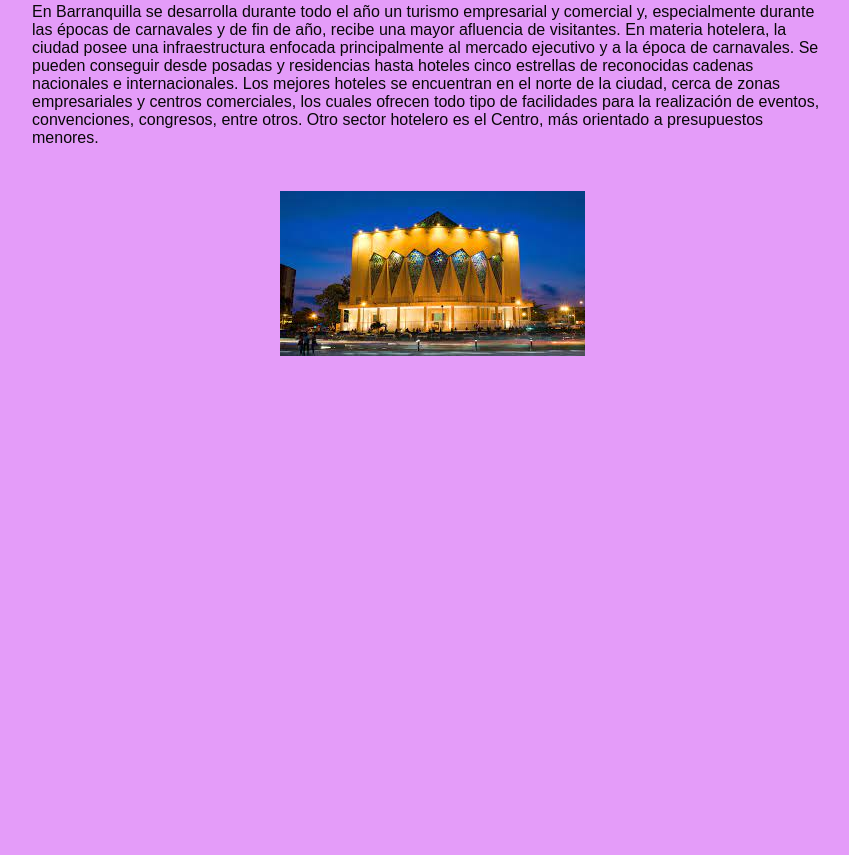
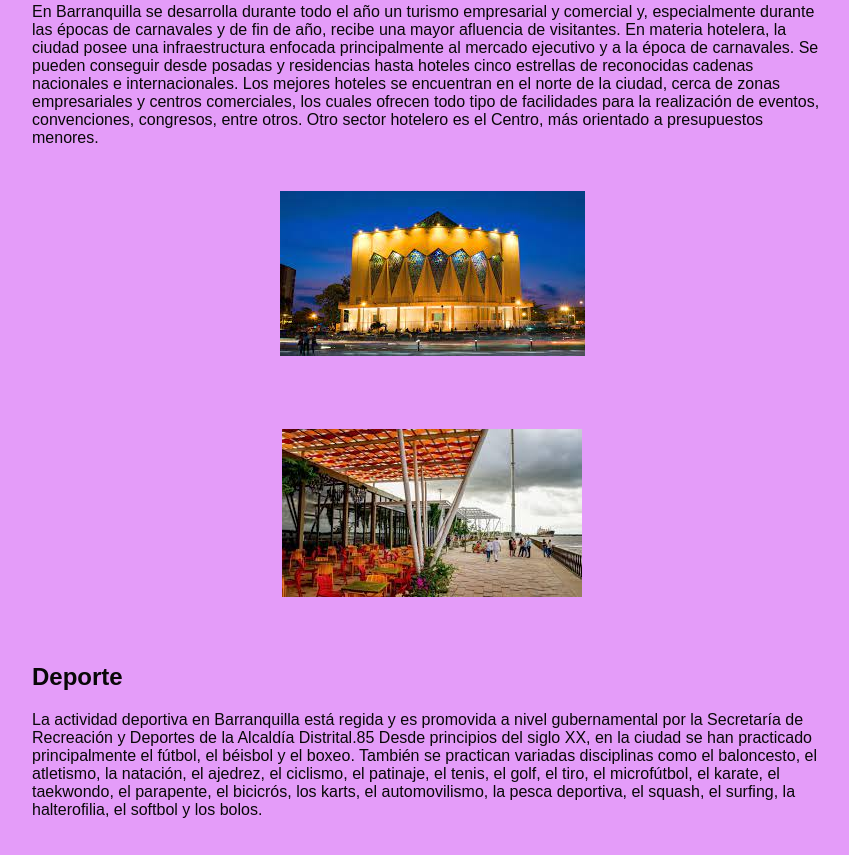
Before and after one commit to vane0503/Buenas_practicas_2, a plain HTML site: page index.html in a window 1280 px wide. Shown: the part 507-1362 px from the top of the page, without its empty margins (208-1057 px from the left). Before the commit the page ends 930 px from the top, so only its background shows below. Drawn offline with Linux system fonts and the light colour scheme.

Commit message:
septimo commit

```diff
--- a/index.html
+++ b/index.html
@@ -57,6 +57,11 @@
   <div class="container">
     <img src="catedral.jpeg">
     </div>
+    <div class="container">
+      <img src="descarga.jpeg">
+      </div>
+  <h2>Deporte</h2>
+  <p>La actividad deportiva en Barranquilla está regida y es promovida a nivel gubernamental por la Secretaría de Recreación y Deportes de la Alcaldía Distrital.85 Desde principios del siglo XX, en la ciudad se han practicado principalmente el fútbol, el béisbol y el boxeo. También se practican variadas disciplinas como el baloncesto, el atletismo, la natación, el ajedrez, el ciclismo, el patinaje, el tenis, el golf, el tiro, el microfútbol, el karate, el taekwondo, el parapente, el bicicrós, los karts, el automovilismo, la pesca deportiva, el squash, el surfing, la halterofilia, el softbol y los bolos.</p>
 </head>
 
 
```
